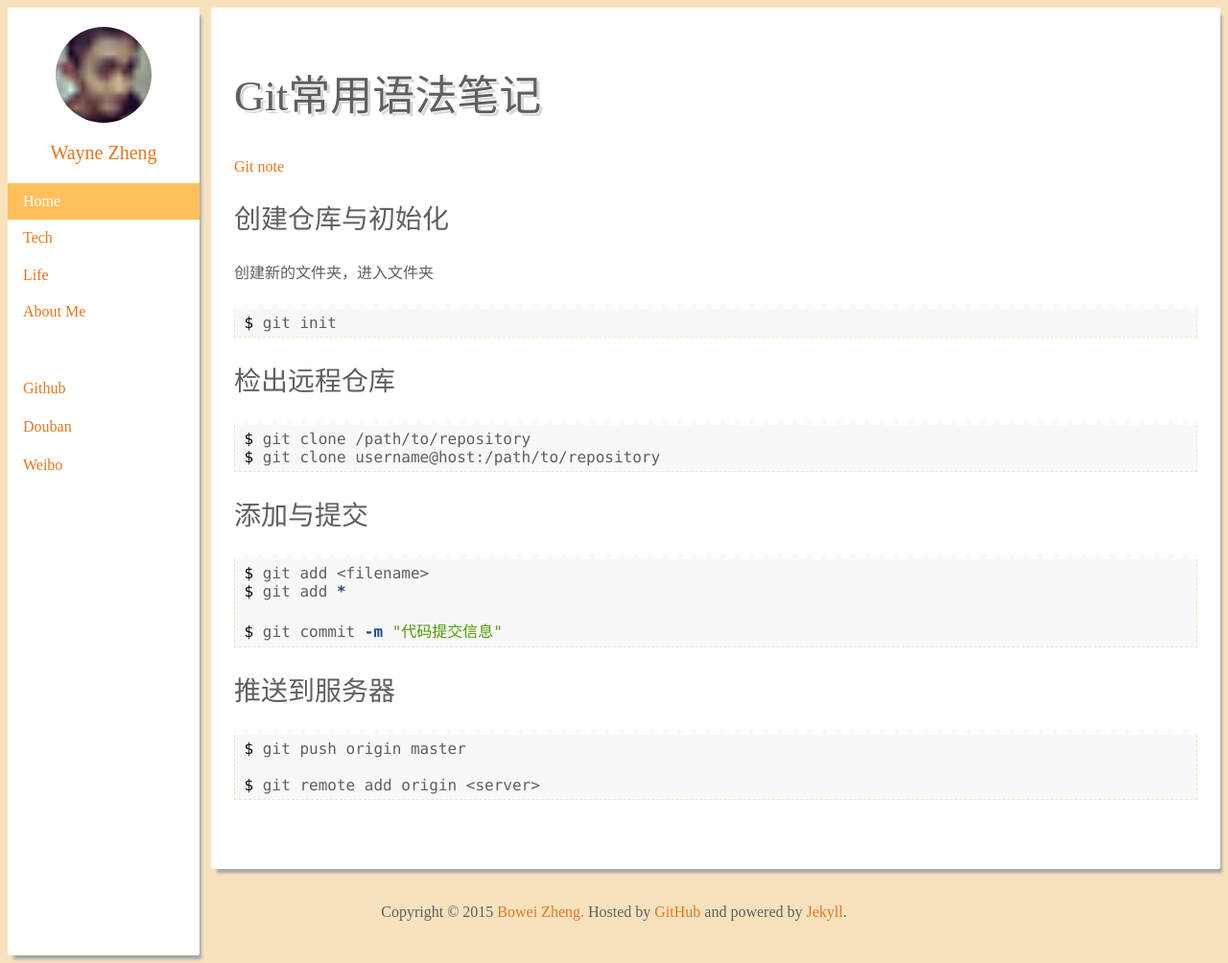
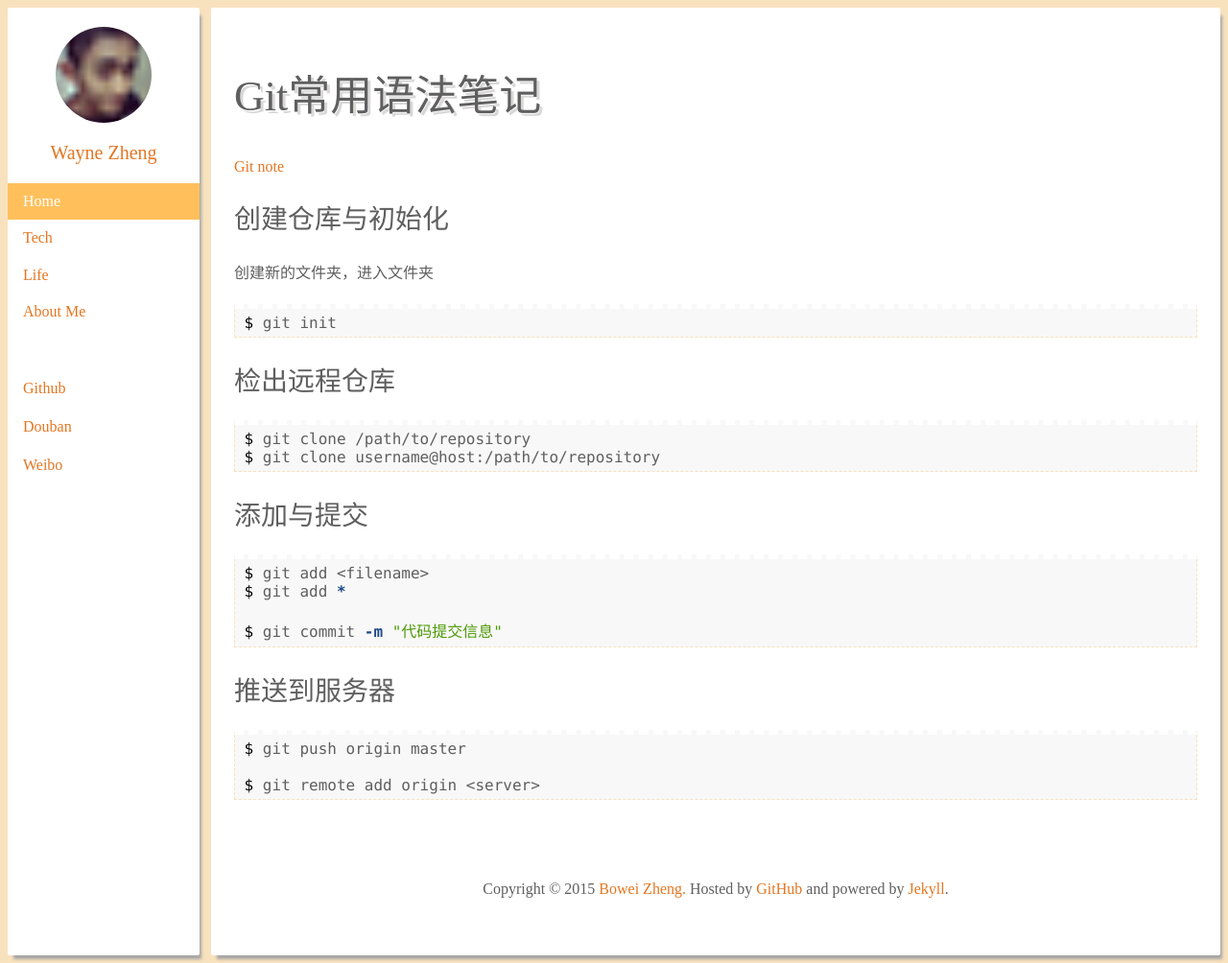
Before and after one commit to wynn719/blog, a Jekyll site: the page built from _posts/2015-02-16-git-note.md, in a window 1280 px wide and 1004 px high. Shown: the whole window at 96% size. Built offline with Jekyll 4.4.1, drawn with Linux system fonts in a browser that asks for light colours; comment, search, counter and statistics services are not loaded.

Commit message:
Signed-off-by: zhengbowei

```diff
--- a/_layouts/post.html
+++ b/_layouts/post.html
@@ -28,5 +28,7 @@
 			<noscript>Please enable JavaScript to view the <a href="https://disqus.com/?ref_noscript">comments powered by Disqus.</a></noscript>
 		</footer>
 	  </article>
+	  <footer id="footer" role="contentinfo">
+        <p class="copyright">Copyright © 2015 <a href="http://zhengbowei.github.io/about-me.html" title="关于我">Bowei Zheng.</a> Hosted by <a href="https://github.com/zhengbowei/blog" target="_blank" title="github" rel="nofollow">GitHub</a> and powered by <a href="http://github.com/mojombo/jekyll" title="Jekyll官网" rel="nofollow">Jekyll</a>.</p>
+    </footer>
 	</div>
-{% include footer.html %}
```
